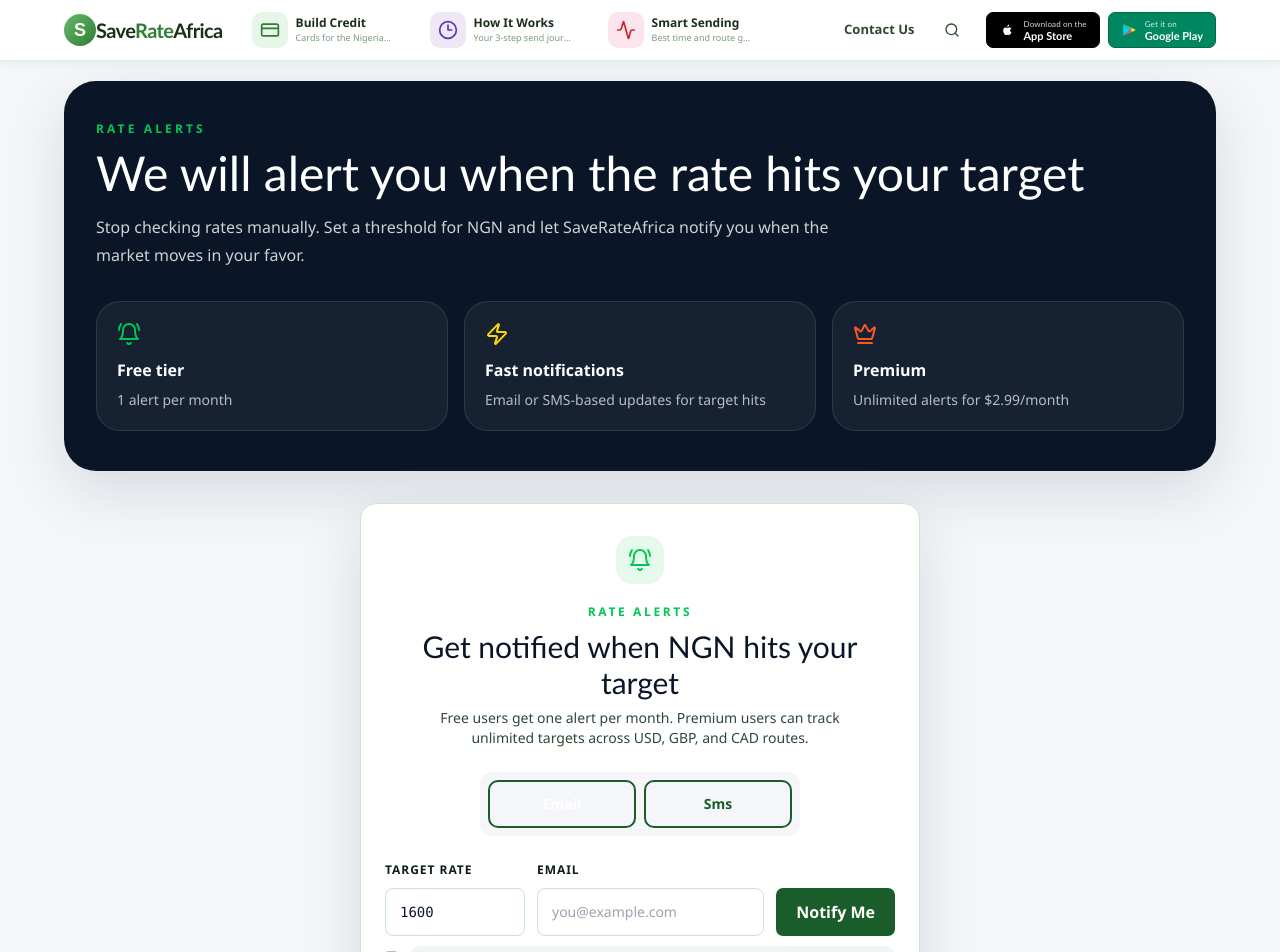
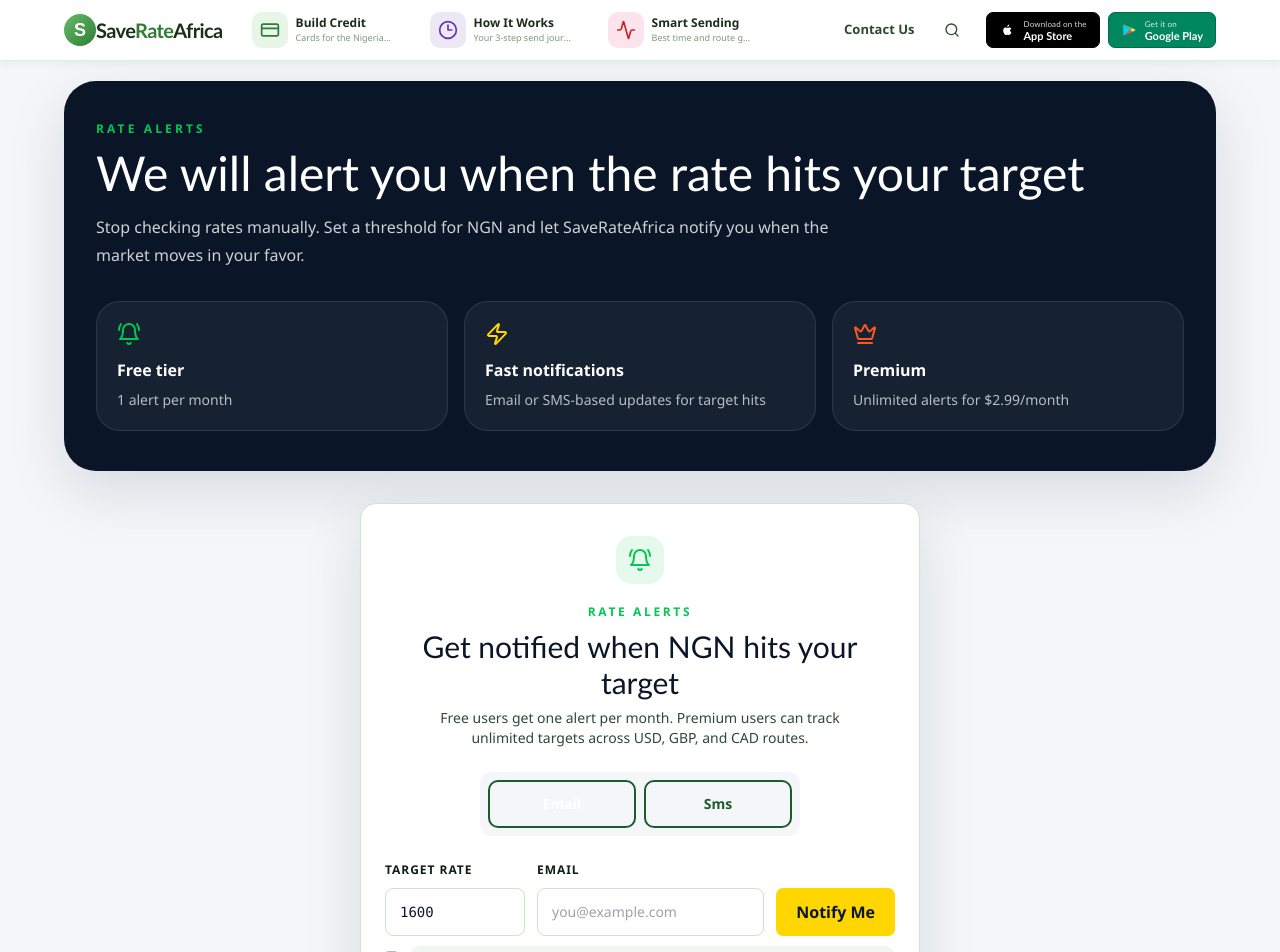
Before and after one commit to Chinenyeonukogu/SaveRateAfrica, a Next.js app: page /alerts in a window 1280 px wide. Shown: the top 952 px of the page. Built offline with nearby package versions, Linux system fonts and the light colour scheme.

Commit message:
Make notify button yellow

```diff
--- a/components/AlertsForm.tsx
+++ b/components/AlertsForm.tsx
@@ -234,8 +234,8 @@ export function AlertsForm({
           <button
             className={`inline-flex min-h-12 items-center justify-center rounded-[7px] px-5 text-base font-bold transition disabled:cursor-not-allowed disabled:opacity-60 ${
               isHero
-                ? "w-full bg-[#1a5c2a] text-white min-[600px]:col-span-2 lg:col-span-1 lg:w-auto hover:bg-[#154a22]"
-                : "bg-[#1a5c2a] text-white hover:shadow-float"
+                ? "w-full bg-brand-yellow text-brand-navy min-[600px]:col-span-2 lg:col-span-1 lg:w-auto hover:shadow-float"
+                : "bg-brand-yellow text-brand-navy hover:shadow-float"
             }`}
             disabled={submitting}
             type="submit"
```
